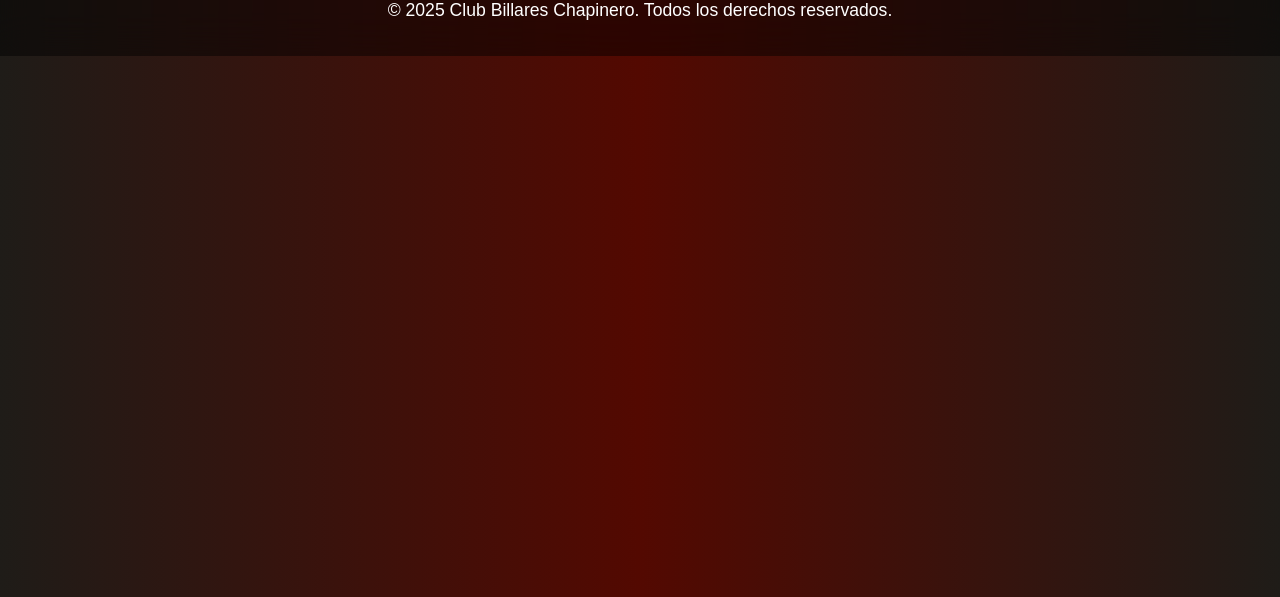
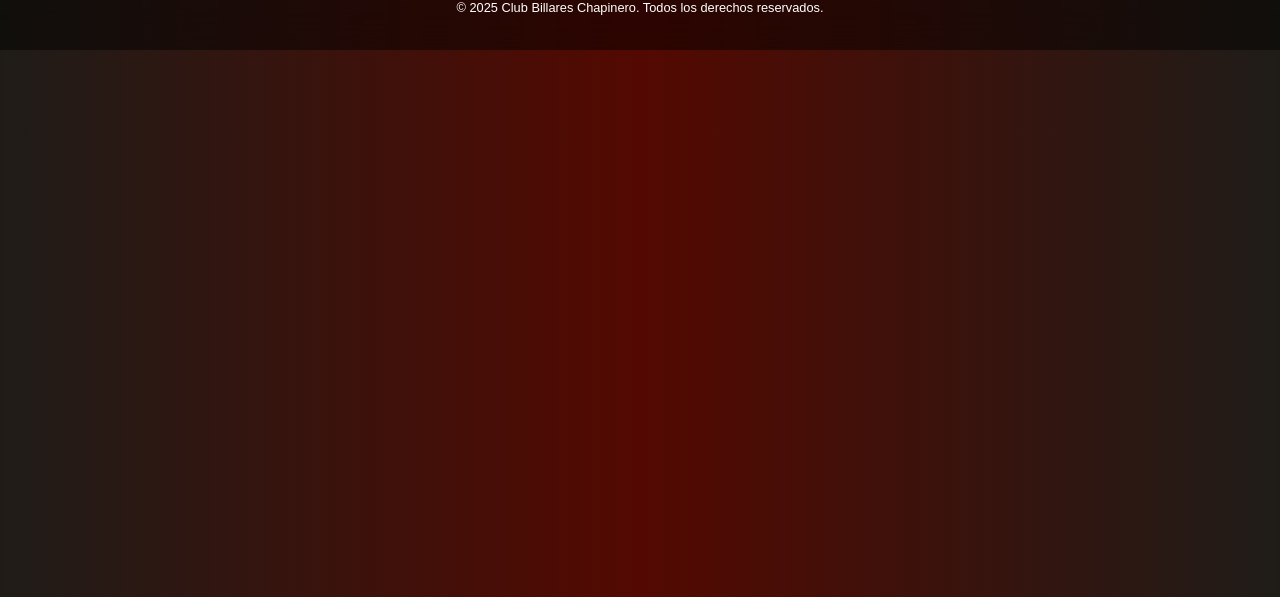
Before and after one commit to Jeisonvv/Club_Chapinero, an Astro site: page /contacto in a window 1280 px wide. Shown: the part 379-976 px from the top of the page. Built offline with nearby package versions, Linux system fonts and the light colour scheme; Astro itself is replaced by a stand-in of ours.

Commit message:
feat: ajustar estilos en Footer y CarruselServices para mejorar la legibilidad y presentación

```diff
--- a/src/components/Footer/Footer.astro
+++ b/src/components/Footer/Footer.astro
@@ -71,8 +71,7 @@
     justify-content: center;
     background-color: #00000074;
     backdrop-filter: blur(20px);
-    font-size: 0.8rem;
-    color: white;
+
     padding: 1rem;
     width: 100%;
   }
@@ -82,6 +81,7 @@
     flex-direction: column;
     align-items: center;
     justify-content: center;
+    font-size: 0.8rem;
   }
   .footer_icon {
     display: flex;
@@ -90,4 +90,9 @@
     gap: 1rem;
     margin-bottom: 0.5rem;
   }
+  p{
+    font-size: 0.8rem;
+    color: #fff;
+    text-align: center;
+  }
 </style>
--- a/src/components/Main/CarruselServices.astro
+++ b/src/components/Main/CarruselServices.astro
@@ -122,6 +122,7 @@ const servicios = [
     align-items: center;
     overflow: hidden;
     object-fit: cover;
+
   }
   .carrusel-img {
     min-width: 90%;
@@ -129,7 +130,7 @@ const servicios = [
     object-fit: cover;
     margin-top: 2px;
     border-radius: 10px;
-    border: solid 2px  #fff;
+
 
     transition: transform 0.5s ease;
   }
```
